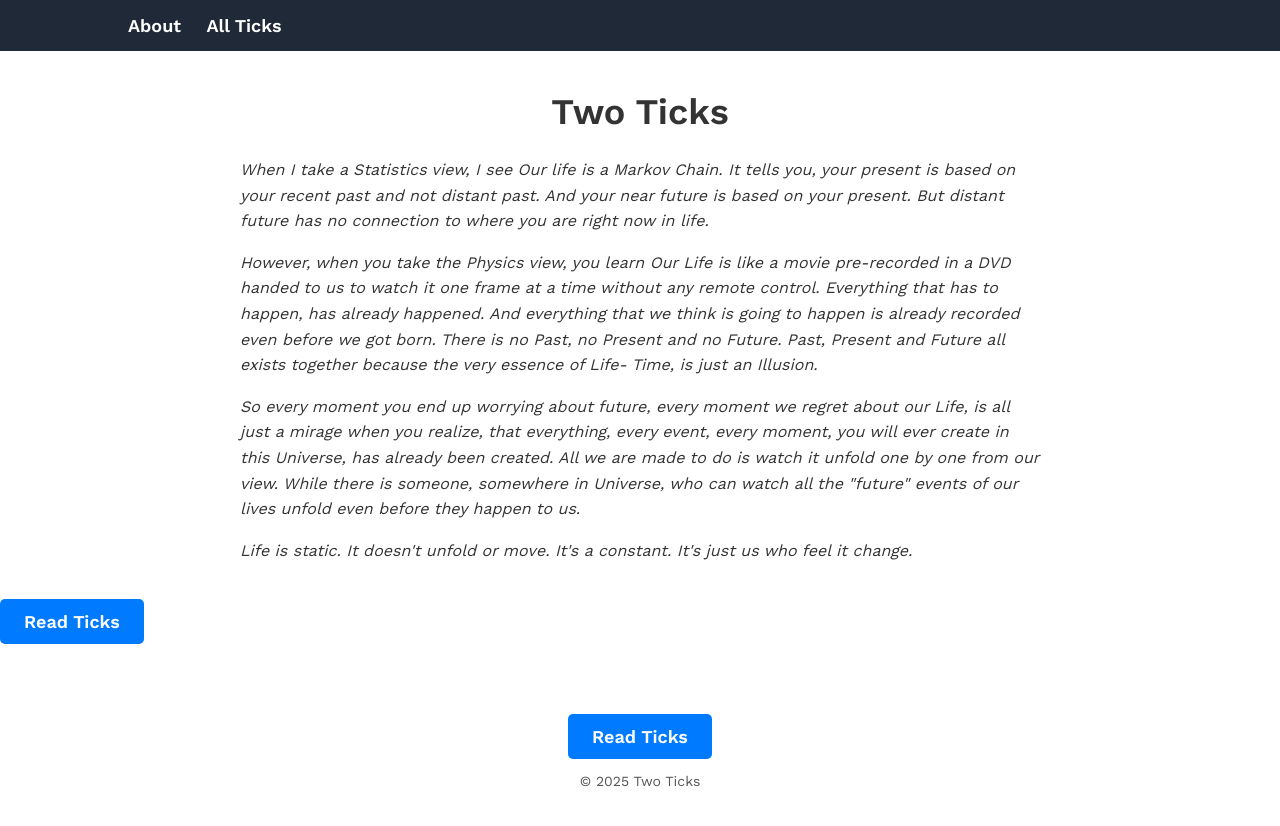
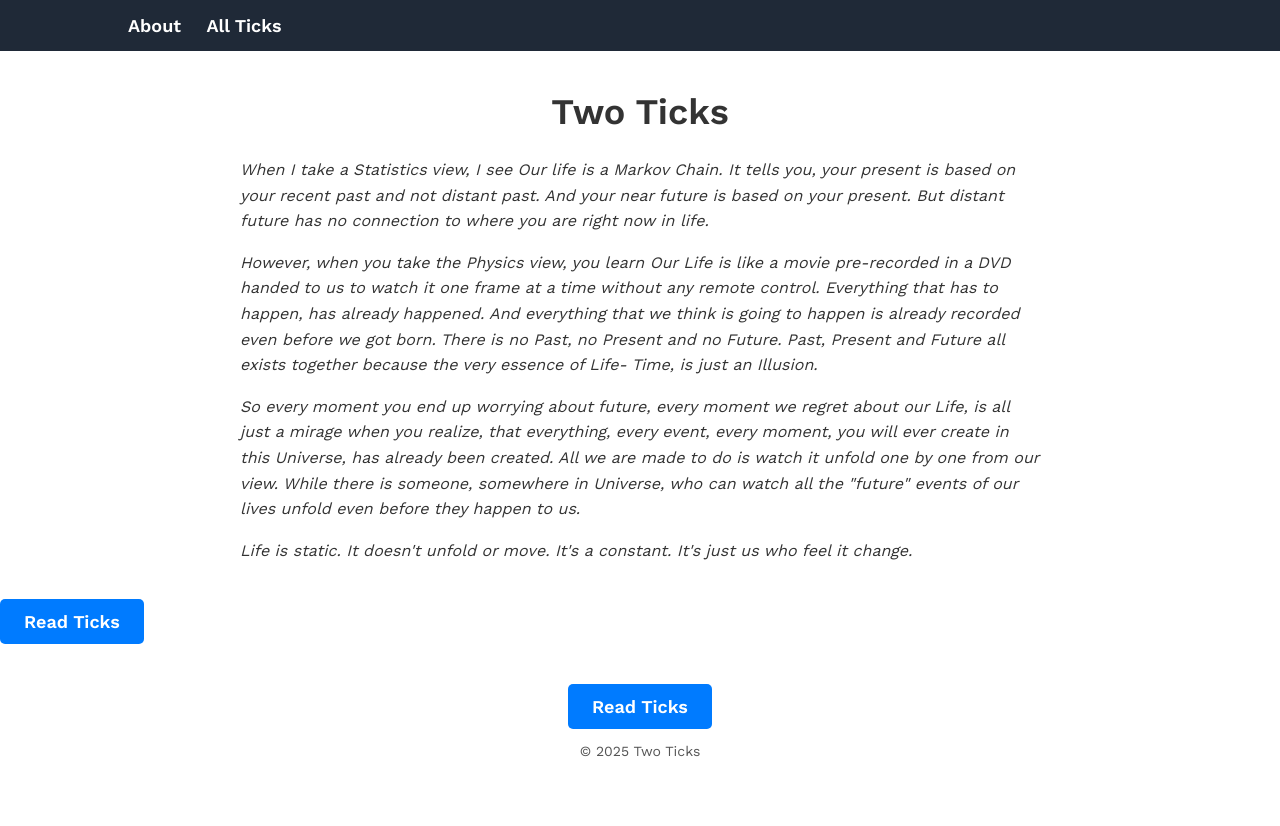
Before and after one commit to trmanish/trmanish.github.io, a Jekyll site: the page built from index.md, in a window 1280 px wide. Shown: the top 826 px of the page. Built offline with Jekyll 4.4.1, drawn with Linux system fonts in a browser that asks for light colours.

Commit message:
update layout

```diff
--- a/_layouts/default.html
+++ b/_layouts/default.html
@@ -26,8 +26,8 @@
 
     <footer>
         {% if page.url == '/' %}
-            <div class="footer-center" style="text-align: center;">
-                <a href="{{ "/posts.html" | relative_url }}" class="read-ticks-btn">Read Ticks</a>
+            <div class="footer-center" style="text-align: center; margin-top: -30px;">
+                <a href="{{ "/posts.html" | relative_url }}" class="read-ticks-btn black-btn">Read Ticks</a>
             </div>
         {% endif %}
         <p class="footer-center" style="text-align: center;">&copy; {{ 'now' | date: "%Y" }} Two Ticks</p>
```
